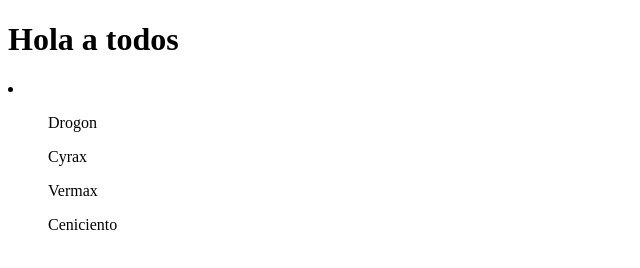
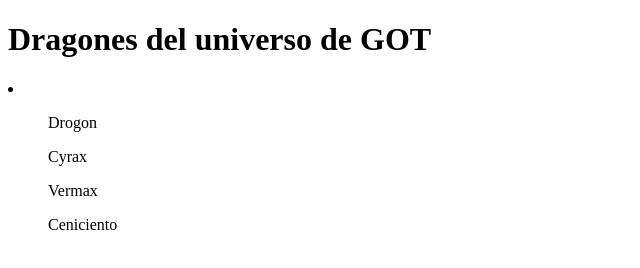
Before and after one commit to MarioToj/oracle-github, a plain HTML site: page index.html in a window 1280 px wide. Shown: the whole page, without its empty margins (0-640 px from the left). Drawn offline with Linux system fonts and the light colour scheme.

Commit message:
Modificando el titulo

```diff
--- a/index.html
+++ b/index.html
@@ -7,7 +7,7 @@
     <title>Document</title>
 </head>
 <body>
-    <h1>Hola a todos</h1>
+    <h1>Dragones del universo de GOT</h1>
 
     <li>
         <ul>Drogon</ul>
```
